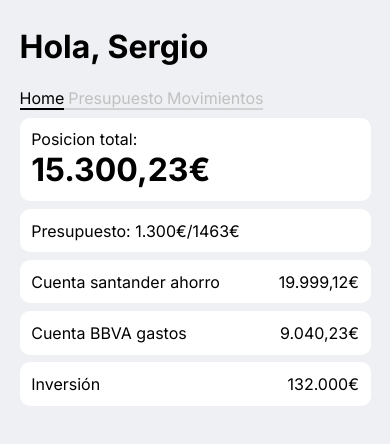
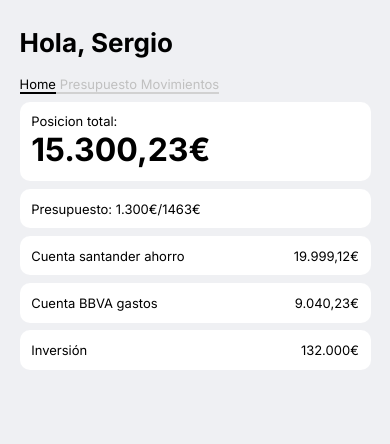
Before and after one commit to SergioCarrascosaSanchez/Welz, an Angular app: page / in a window 390 px wide. Shown: the top 444 px of the page. Built offline with nearby package versions, Linux system fonts and the light colour scheme.

Commit message:
reduce general letter on mobile devices

```diff
--- a/src/styles.css
+++ b/src/styles.css
@@ -2,6 +2,7 @@
 
 html,
 body {
+  font-size: normal;
   scrollbar-width: thin; /* "thin" or "none" to hide the scrollbar */
   background-color: #eff0f3;
   margin: 0;
@@ -16,3 +17,10 @@ body {
 ::-webkit-scrollbar-thumb {
   background-color: transparent; /* This is the color of the thumb */
 }
+
+@media screen and (max-width: 767px) {
+  html,
+  body {
+    font-size: small;
+  }
+}
```
